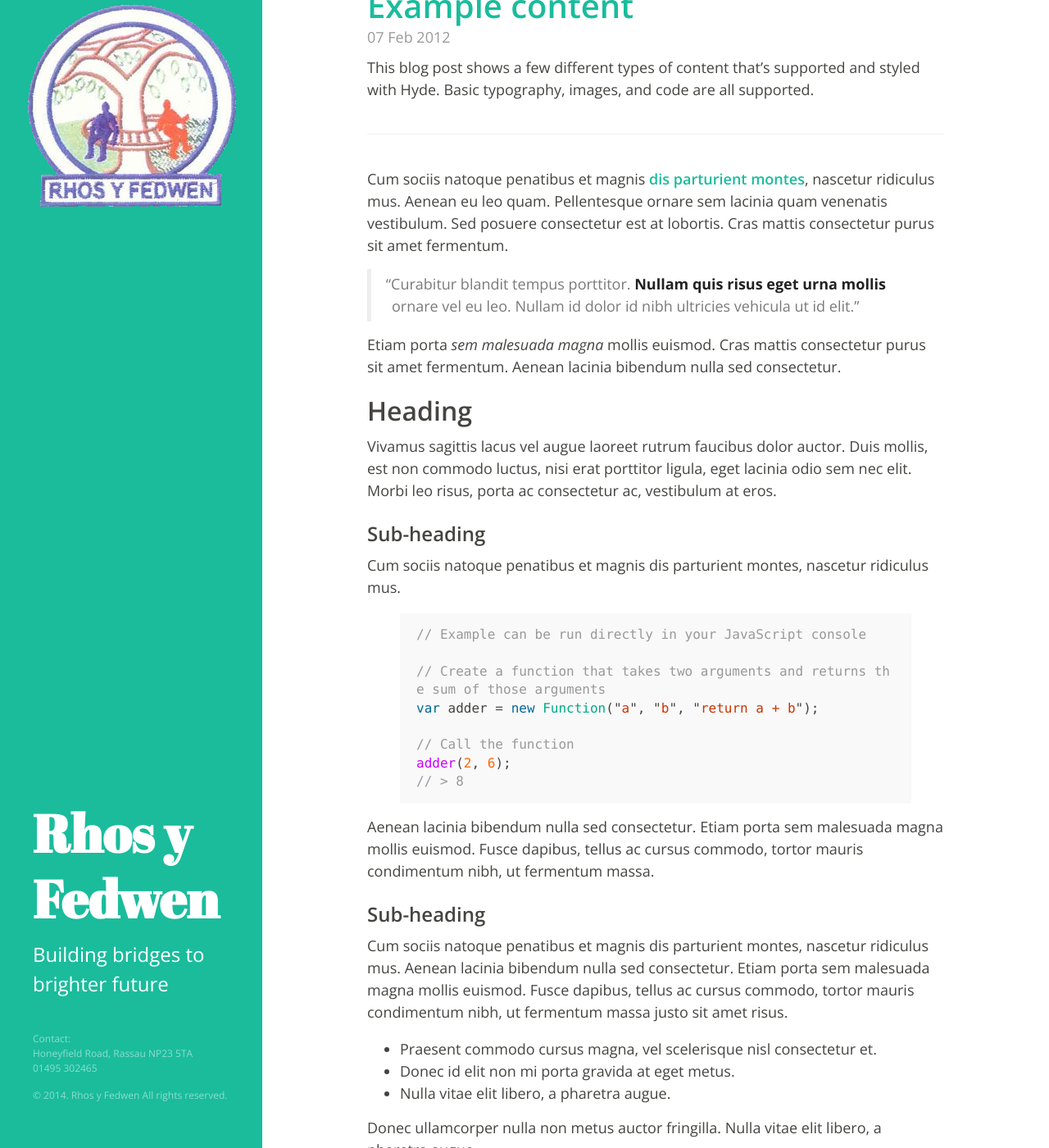
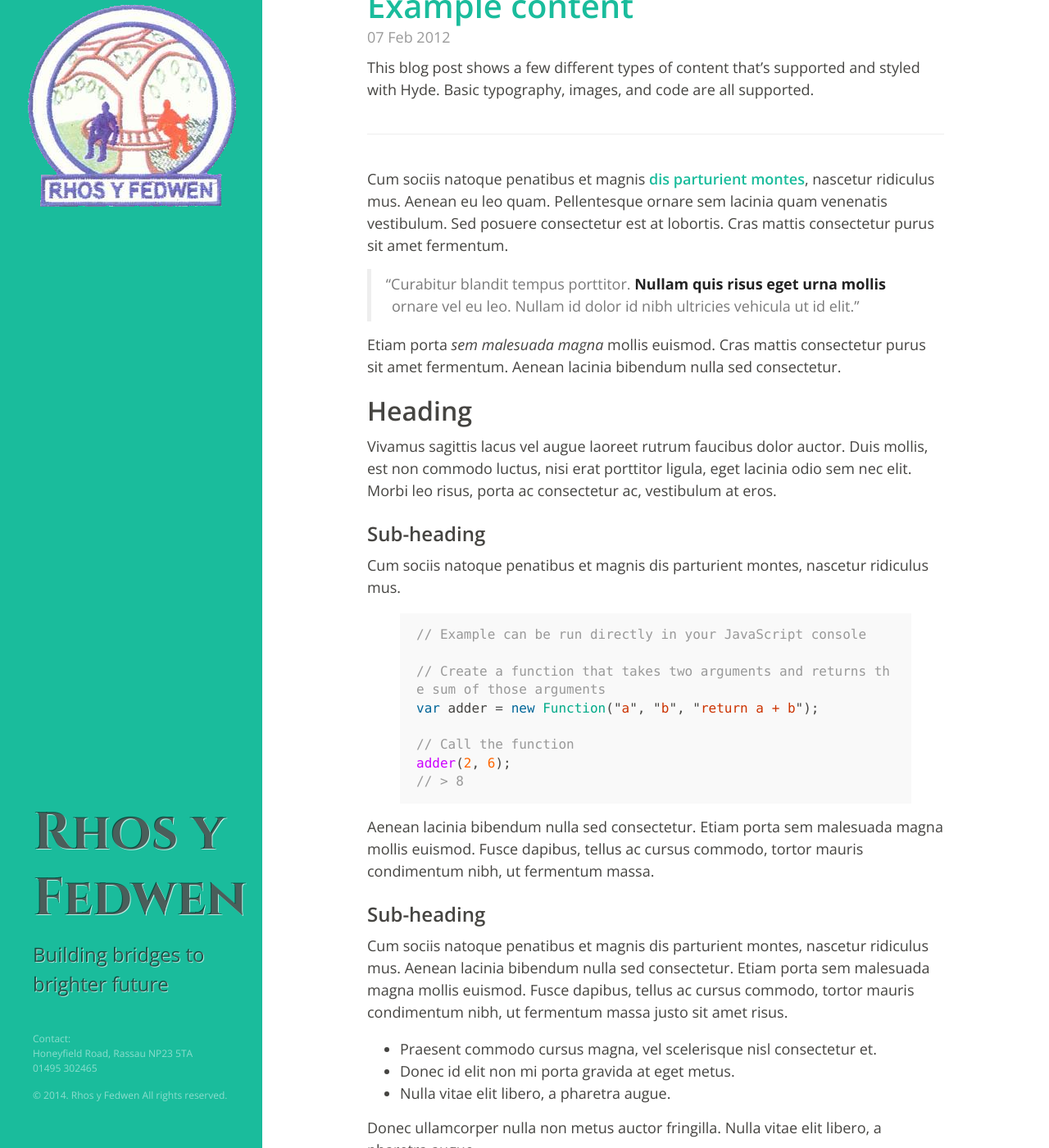
Before and after one commit to ryfell/ryfprimary.github.io, a Jekyll site: the page built from index.html, in a window 1280 px wide and 1400 px high, scrolled down 229 px. Shown: the whole window at 82% size. Built offline with Jekyll 4.4.1, drawn with Linux system fonts in a browser that asks for light colours; Markdown is read by kramdown in place of the engine named in the settings; the list of posts is cut into pages by our own code.

Commit message:
Updated hyde.css

```diff
--- a/public/css/hyde.css
+++ b/public/css/hyde.css
@@ -235,10 +235,16 @@ a:focus {
 /* Masthead content */
 .masthead h1 {
   margin-top: 0;
-  font-family: "Abril Fatface";
+  /*font-family: "Abril Fatface";*/
+  font-size: 28px;
+  font-family: 'Cinzel', serif;
+  color: rgba(0, 0, 0, 0.6);
+  text-shadow: rgba(255, 255, 255, 0.7) 1px 1px 0px;
 }
 .masthead .lead {
   margin-bottom: 0;
+  color: rgba(0, 0, 0, 0.6);
+  text-shadow: rgba(255, 255, 255, 0.6) 1px 1px 0px;
 }
 .masthead a {
   color: #fff;
```
